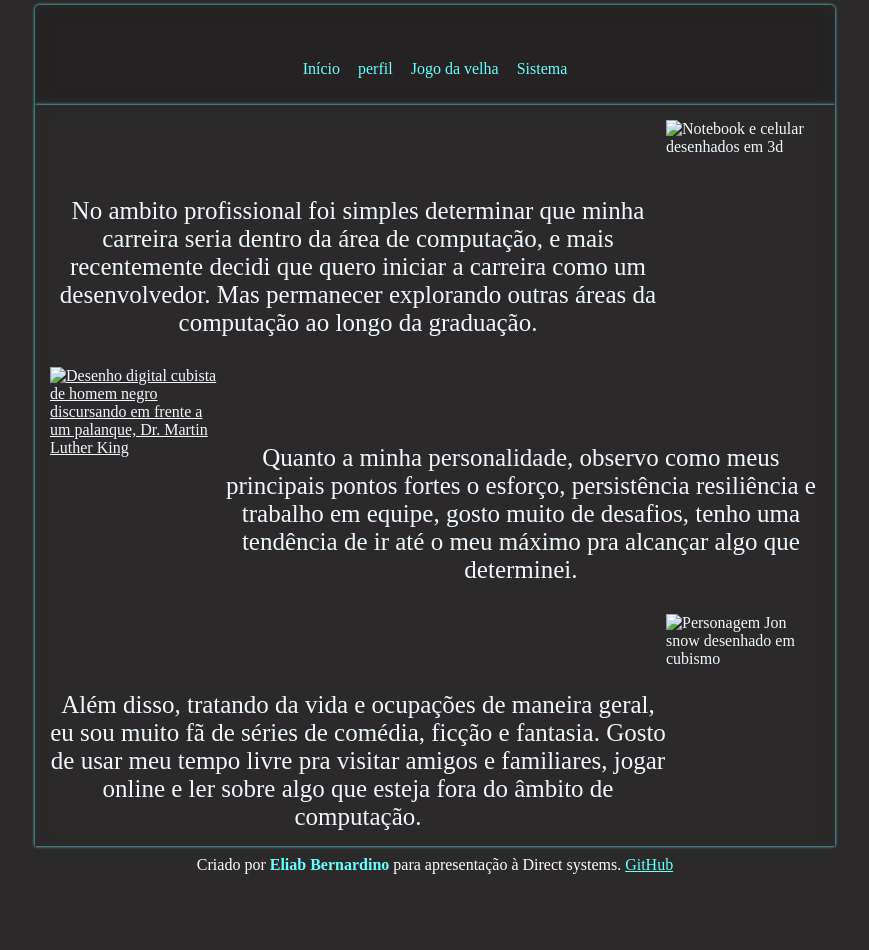
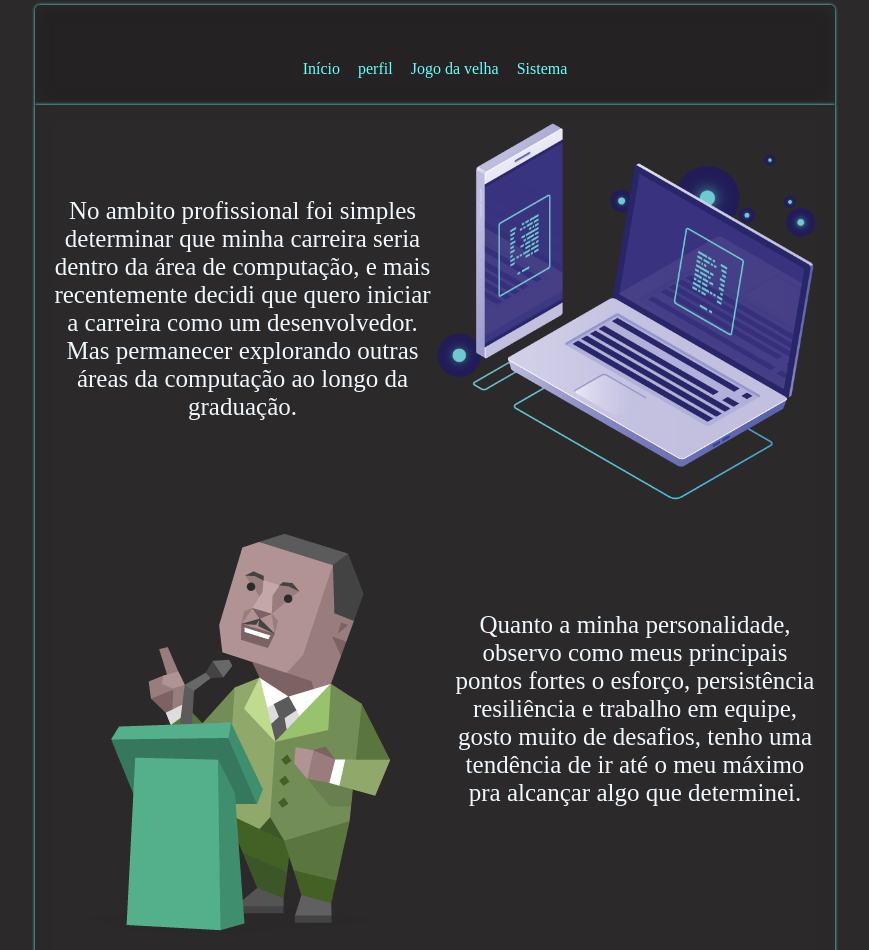
Before and after one commit to eliab2107/initial, a plain HTML site: page perfil.html in a window 1280 px wide. Shown: the top 950 px of the page, without its empty margins (205-1074 px from the left). Before the commit the page ends 884 px from the top, so only its background shows below. Drawn offline with Linux system fonts and the light colour scheme.

Commit message:
Ajustando as imagens

```diff
--- a/perfil.html
+++ b/perfil.html
@@ -25,7 +25,7 @@
                     Mas permanecer explorando outras áreas da computação ao longo da graduação.
                 </p>
 
-            <img id="cmpt" src="../imagens/cmpt_perfect_3.png" alt="Notebook e celular desenhados em 3d">
+            <img id="cmpt" src="./cmpt_perfect_3.png" alt="Notebook e celular desenhados em 3d">
 
         </section>
         <section  class="img-left">
@@ -35,7 +35,7 @@
                 </p>
 
 
-            <a href="https://www.16personalities.com/infj-careers" target="_blank"><img src="../imagens/perso_advocate_MlKjr.png" alt="Desenho digital cubista de homem negro discursando em frente a um palanque, Dr. Martin Luther King"></a>
+            <a href="https://www.16personalities.com/infj-careers" target="_blank"><img src="./perso_advocate_MlKjr.png" alt="Desenho digital cubista de homem negro discursando em frente a um palanque, Dr. Martin Luther King"></a>
         </section>
         <section class="img-right">
 
@@ -43,7 +43,7 @@
                     Além disso, tratando da vida e ocupações de maneira geral, eu sou muito fã de séries de comédia, ficção e fantasia. Gosto de usar meu tempo livre pra visitar amigos e familiares, jogar online e ler sobre algo que esteja fora do âmbito de computação.
                 </p>
 
-            <img src="../imagens/perso_advocate_jon.png" alt="Personagem Jon snow desenhado em cubismo">
+            <img src="./perso_advocate_jon.png" alt="Personagem Jon snow desenhado em cubismo">
         </section>
     </main>
     <footer>
```
Also changed, not shown: index.html (+1 -1 lines).
